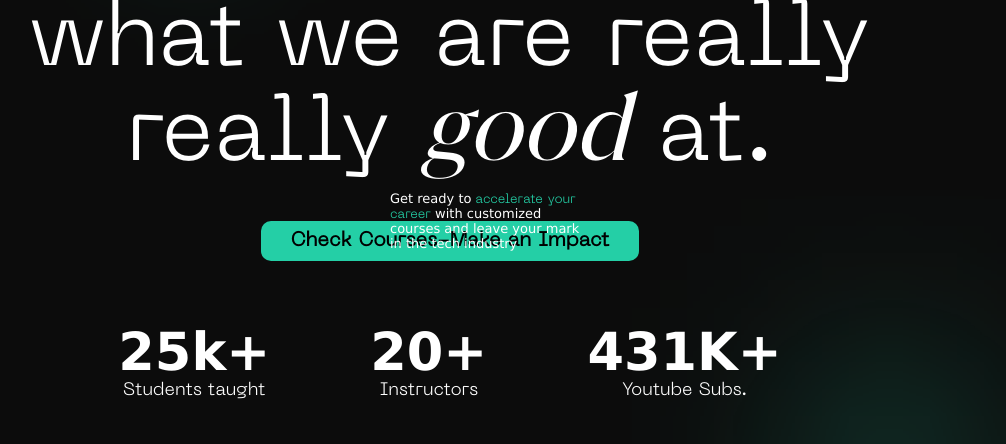
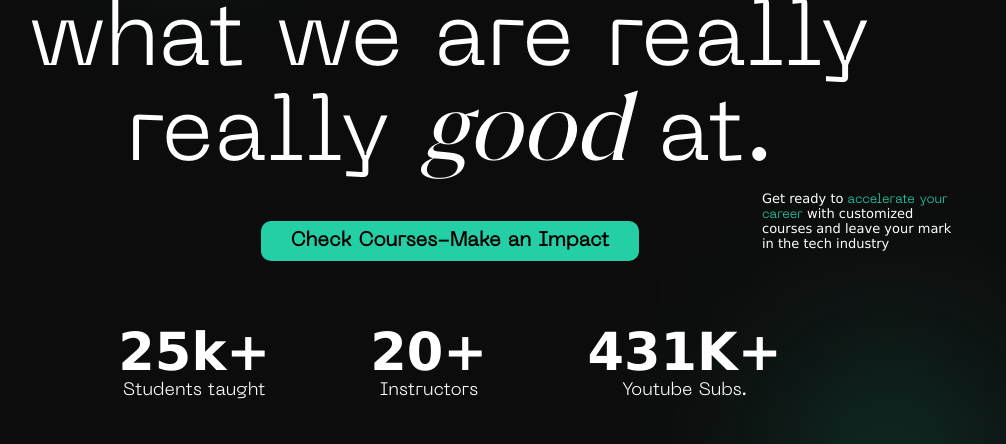
Before and after one commit to pavankumarmallidi/websiteclone, a Django app: page / in a window 1280 px wide; the page is wider, and only the part inside the window is pictured. Shown: the part 255-699 px from the top of that part, without its empty margins (190-1196 px from the left). Run offline with Django 5.2, Linux system fonts and the light colour scheme.

```diff
--- a/static/CSS/homepage.css
+++ b/static/CSS/homepage.css
@@ -51,7 +51,7 @@
     text-align: left;
     font-weight: 300;
     position: absolute;
-    right: 500px;
+    right: 10vw;
     bottom: 0;
 }
 
```
